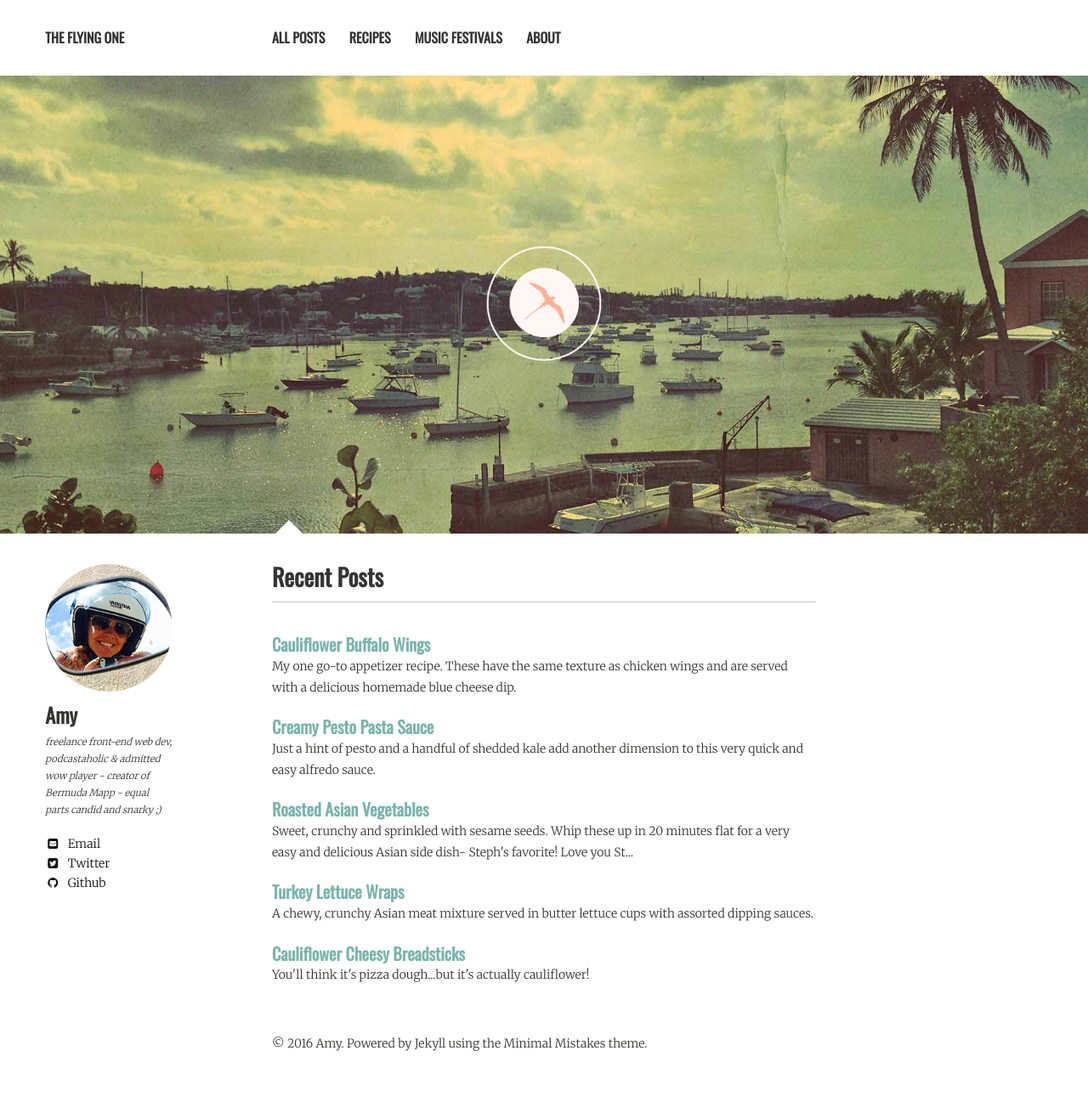
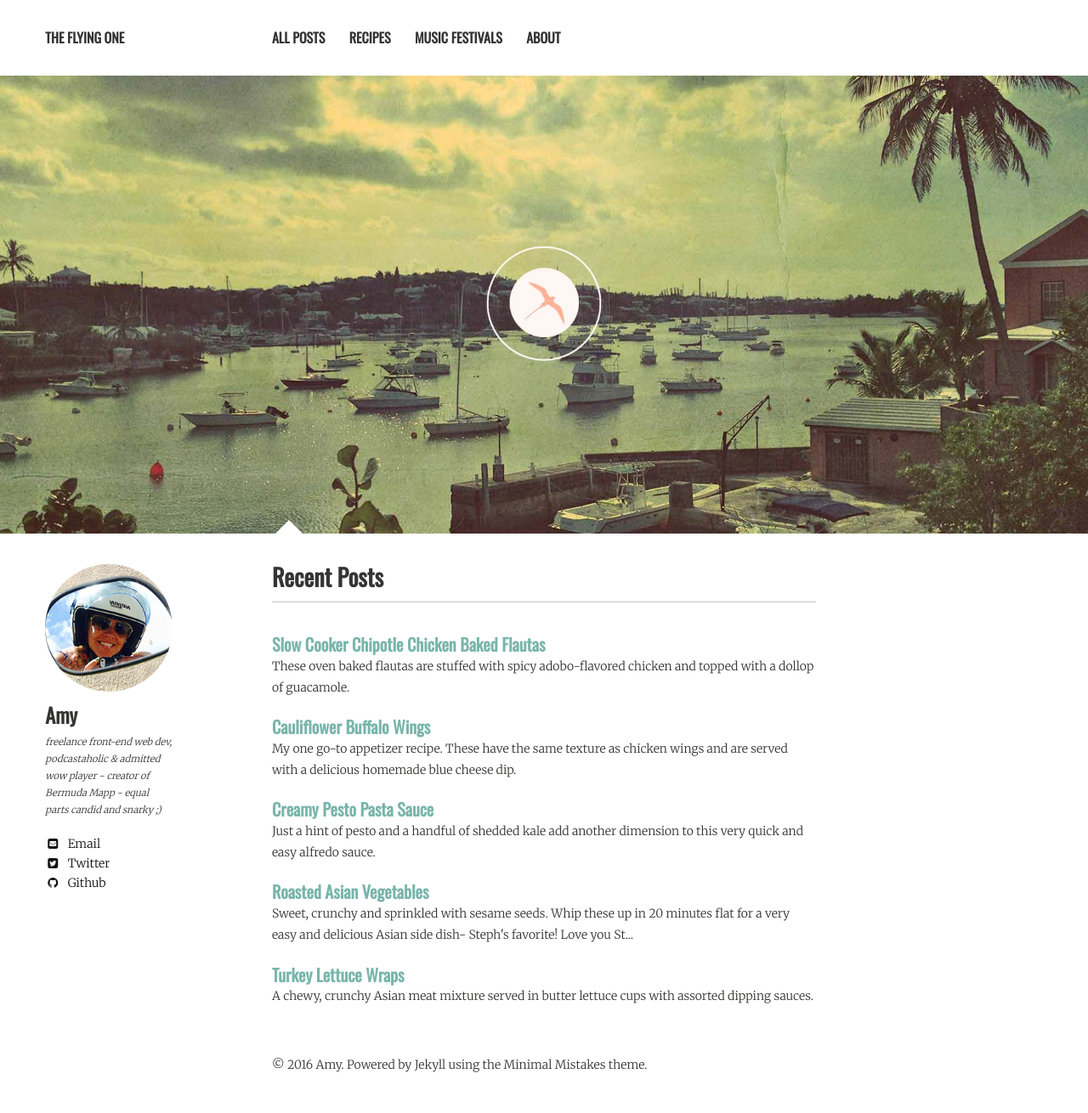
Before and after one commit to amypeniston/blog, a Jekyll site: the page built from index.md, in a window 1280 px wide. Shown: the whole page at 85% size. Built offline with Jekyll 4.4.1, drawn with Linux system fonts in a browser that asks for light colours; nearby versions of some CDN libraries; before the commit the page ends 1285 px from its top, so only the background shows below that; part of the change alters nothing that is shown.

Commit message:
added flautas recipe

```diff
--- /dev/null
+++ b/_posts/2016-07-06-slow-cooker-chipotle-chicken-baked-flautas.markdown
@@ -0,0 +1,54 @@
+---
+layout: post
+title: "Slow Cooker Chipotle Chicken Baked Flautas"
+modified:
+categories:
+excerpt: These oven baked flautas are stuffed with spicy adobo-flavored chicken and topped with a dollop of guacamole.
+tags: [mexican, chicken, spicy]
+image:
+  feature:
+date: 2016-07-06T11:43:28-03:00
+---
+
+*These oven baked flautas are stuffed with spicy adobo-flavored chicken and topped with a dollop of guacamole.*
+
+> 4 boneless skinless chicken breasts
+> 1 tablespoon olive oil
+> salt & pepper to taste
+> 1 large onion, minced
+> 1 tablespoon olive oil
+> 6 cloves of garlic, minced or pressed
+> 8 ounces cream cheese
+> 3-5 tablespoons of adobo sauce, depending on how hot you want it (take from a can of [chipotle peppers packed in adobo sauce](https://www.google.com/search?q=adobo+chile&espv=2&biw=1396&bih=718&source=lnms&tbm=isch&sa=X&ved=0ahUKEwiWnuOMjN_NAhVC5IMKHTQUDRcQ_AUIBigB#tbm=isch&q=adobo+chile+can))
+> 2 chipotle peppers, finely chopped (optional, if you like heat)
+> 1 tablespoon garlic powder
+> 1 teaspoon smoked paprika
+> 1 teaspoon onion powder
+> 1/3 cup water
+> small flour tortillas
+> shredded cheese of your choosing
+> optional extra toppings: chopped cilantro, sliced jalepeños, diced red onion, diced scallions, sour cream, guacamole (see recipe, below), chipotle dressing, hot sauce
+
+* Pan fry the chicken breasts in olive oil, seasoning with salt and pepper to taste.
+* Remove chicken from pan to rest. Cut chicken into smaller 1/2"-1" thick pieces.
+* Wipe pan clean and fry onion and garlic in olive oil until fragrant.
+* Meanwhile spray inside of slow cooker with Pam (this helps with cleanup). Into the slow cooker place: chicken, onions and garlic, cream cheese, adobo sauce, chipotle peppers (if desired), garlic powder, onion powder, smoked paprika and water.
+* Slow cook on low for 3-5 hours. Periodically stir to incorporate all of the flavors and break the chicken into smaller pieces. You can also use a fork to shred the chicken if desired.
+* When ready to eat, preheat the oven to 350°F. Assemble each flauta with a generous spoonful of the chicken mixture and top with whatever toppings suit your fancy. The cheese acts as the cement to hold it all together when the flautas are baked.
+* Roll the filled flautas, making sure to seal both ends or the cheese will ooze out. Bake for ~10 minutes until slightly golden and firm to the touch.
+* Enjoy with guacamole, sour cream and hot sauce.
+
+## Guacamole
+
+> 2 ripe avocados
+> 4 tablespoons sour cream
+> 3-5 cloves garlic, minced or pressed
+> 1 teaspoon garlic powder
+> 1 teaspoon onion powder
+> 1+ teaspoon freshly ground black pepper
+> dash of sriracha, to taste
+> dash of salt, to taste
+> squeeze of fresh lime juice, to taste
+
+* Mash avocados and sour cream.
+* Stir in remaining ingredients and adjust to taste.
--- a/recipes/index.md
+++ b/recipes/index.md
@@ -93,7 +93,8 @@ image:
 * [Cauliflower Cheesy Breadsticks](/cauliflower-cheesy-breadsticks/)
 * [Turkey Lettuce Wraps](/turkey-lettuce-wraps/)
 * [Roasted Asian Vegetables](/roasted-asian-vegetables/)
-* [Cauliflower Buffalo Wings](/cauliflower-buffalo-wings)
+* [Cauliflower Buffalo Wings](/cauliflower-buffalo-wings/)
+* [Slow Cooker Chipotle Chicken Baked Flautas](/slow-cooker-chipotle-chicken-baked-flautas/)
 
 #### Fundamentals
 * [Graham Cracker Crust](/graham-cracker-crust/)
```
